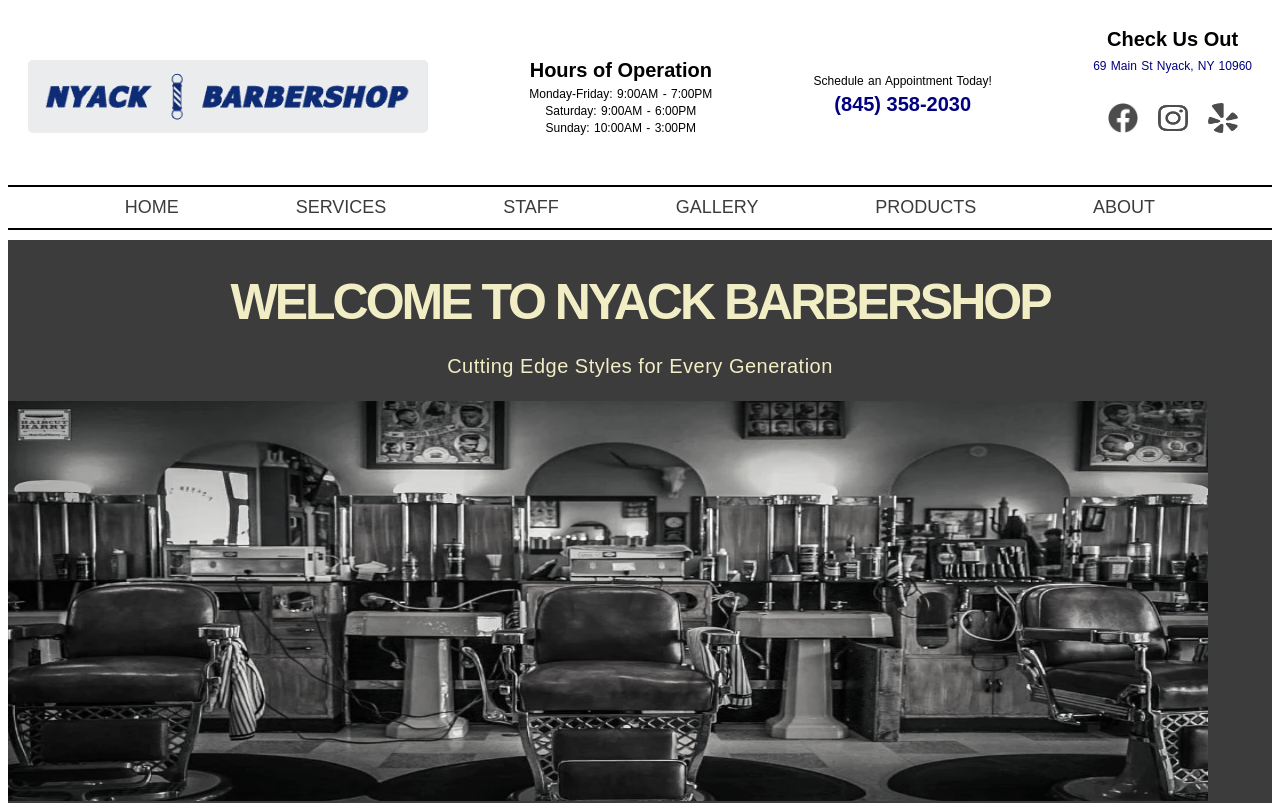
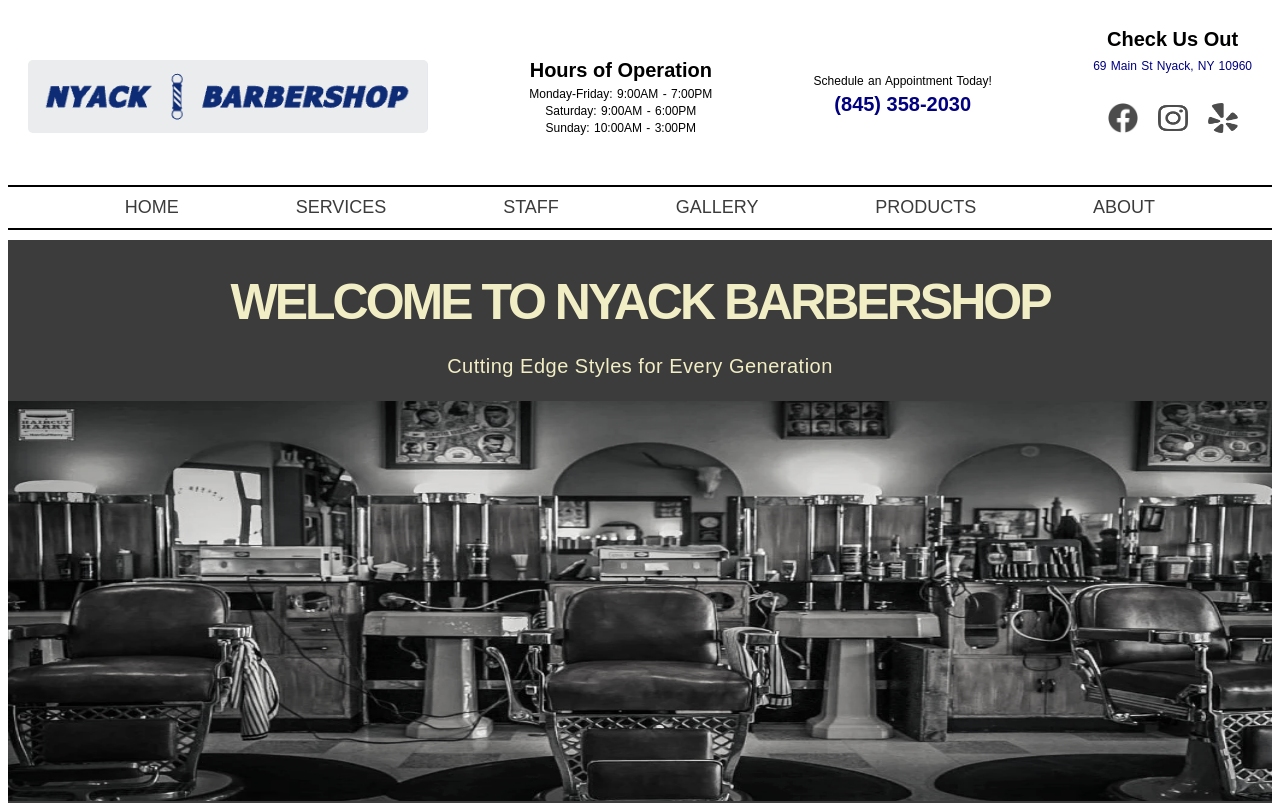
Before and after one commit to James-fleming394/nyack-barbershop, a React (Create React App) app: page / in a window 1280 px wide. Shown: the top 803 px of the page. Built offline with nearby package versions, Linux system fonts and the light colour scheme.

Commit message:
Change made to image on home page

```diff
--- a/src/pages/home/Home.css
+++ b/src/pages/home/Home.css
@@ -8,7 +8,7 @@
 }
 
 .image {
-    width: 1200px;
+    width: 100%;
     height: 400px;
     filter: grayscale(90%);
     max-width: 100%;
```
